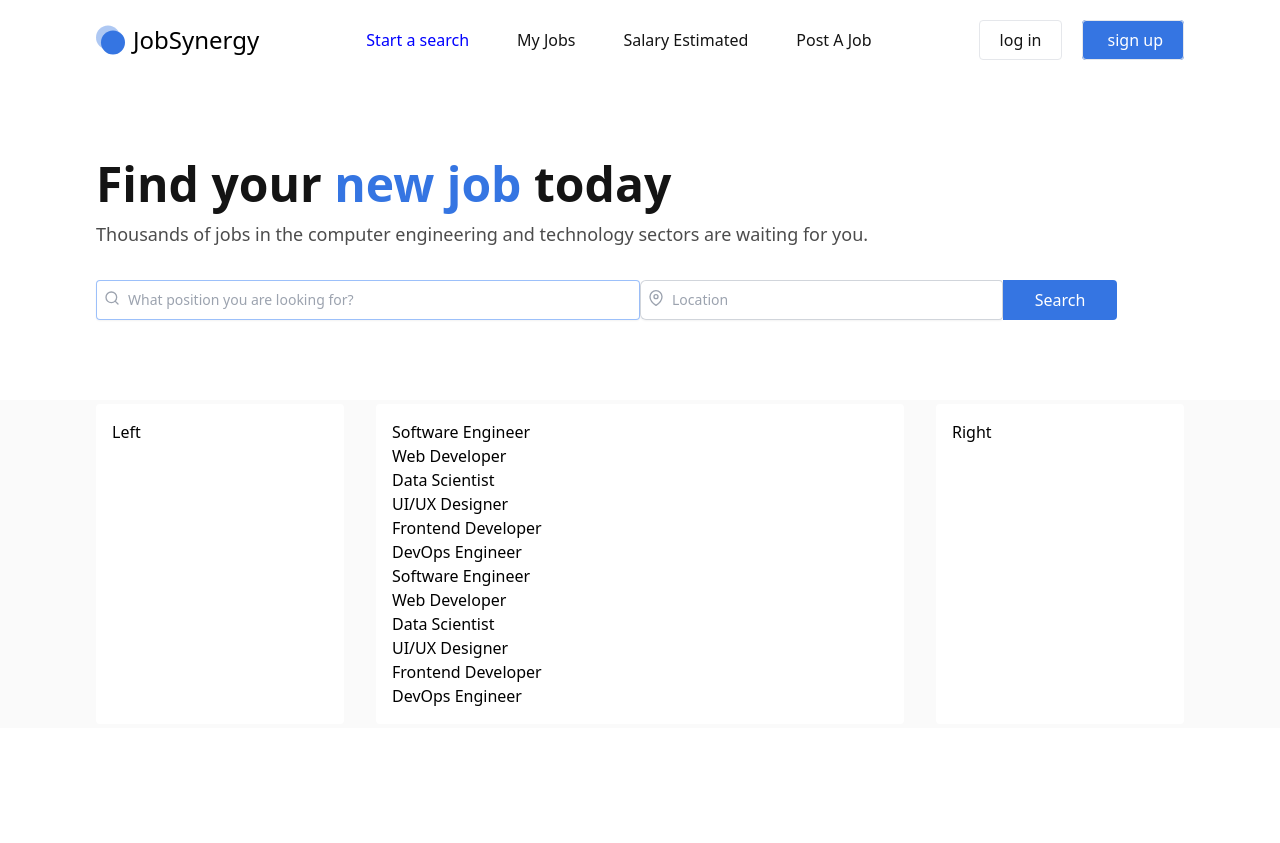
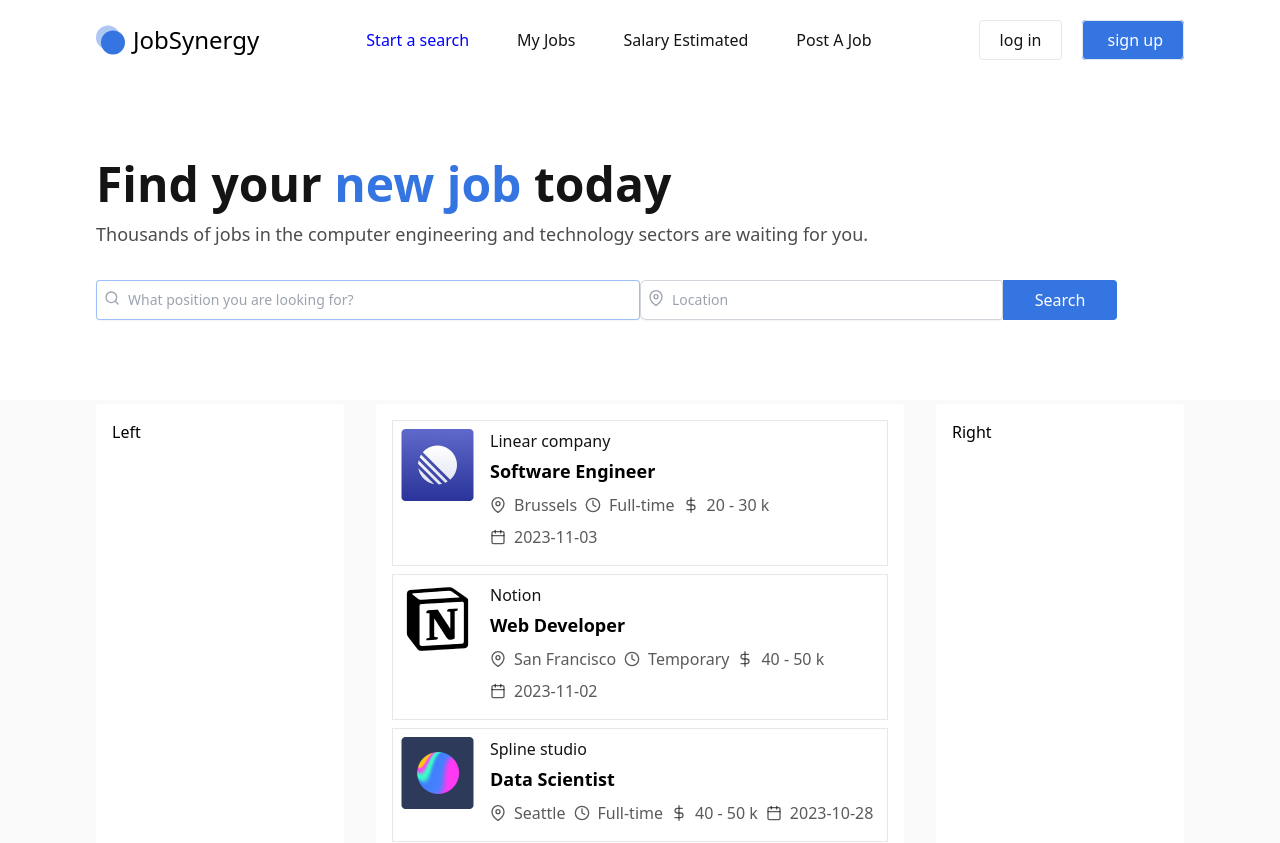
Before and after one commit to Taufiqul7756/JobSynerge-MERN, a React (Vite) app in the folder client/: page / in a window 1280 px wide. Shown: the top 843 px of the page. Before the commit the page ends 800 px from the top, so only its background shows below. Built offline with nearby package versions, Linux system fonts and the light colour scheme.

Commit message:
Card designing - 80%

```diff
--- a/client/src/components/Card.jsx
+++ b/client/src/components/Card.jsx
@@ -1,11 +1,48 @@
 import React from "react";
+import { Link } from "react-router-dom";
+import { FiMapPin, FiClock, FiDollarSign, FiCalendar } from "react-icons/fi";
 
 const Card = ({ data }) => {
   console.log("card", data);
+
+  const {
+    companyName,
+    companyLogo,
+    jobTitle,
+    minPrice,
+    maxPrice,
+    description,
+    jobLocation,
+    experienceLevel,
+    postingDate,
+    salaryType,
+    employmentType,
+  } = data;
   return (
-    <div>
-      <h3>{data.jobTitle}</h3>
-    </div>
+    <section className=" border mb-2 p-2 cursor-pointer ">
+      <Link to={"/"} className="flex gap-4 flex-col sm:flex-row items-start">
+        <img src={companyLogo} alt="" />
+        <div>
+          <h4 className="text-primary mb-1">{companyName}</h4>
+          <h3 className="text-lg font-semibold mb-2">{jobTitle}</h3>
+
+          <div className=" text-primary/70 text-base flex flex-wrap gap-2 mb-2">
+            <span className="flex items-center gap-2">
+              <FiMapPin /> {jobLocation}
+            </span>
+            <span className="flex items-center gap-2">
+              <FiClock /> {employmentType}
+            </span>
+            <span className="flex items-center gap-2">
+              <FiDollarSign /> {minPrice} - {maxPrice} k
+            </span>
+            <span className="flex items-center gap-2">
+              <FiCalendar /> {postingDate}
+            </span>
+          </div>
+        </div>
+      </Link>
+    </section>
   );
 };
 
```
